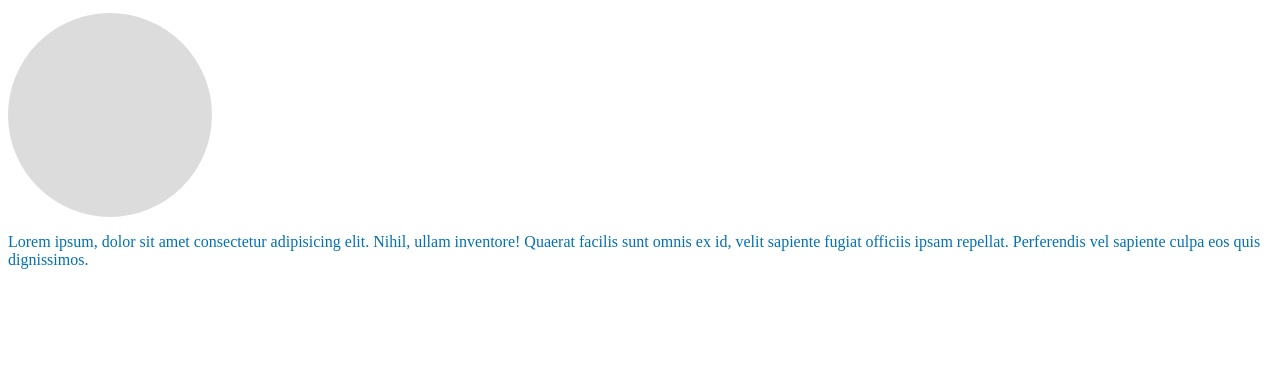
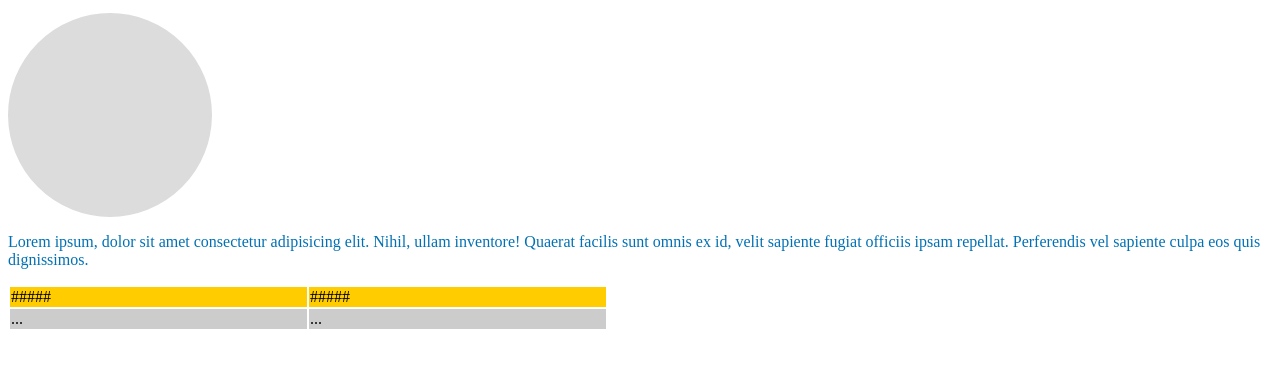
Before and after one commit to ViktoriaNechai/Git-Practise, a plain HTML site: page index.html in a window 1280 px wide. Shown: the part 119-486 px from the top of the page. Drawn offline with Linux system fonts and the light colour scheme.

Commit message:
added table

```diff
--- a/index.html
+++ b/index.html
@@ -10,6 +10,20 @@
         <p>Lorem ipsum dolor sit amet, consectetur adipisicing elit. Corrupti quibusdam, iusto labore facilis voluptate modi illum, alias rem dignissimos vel voluptates corporis, consectetur ipsa aliquam? Nulla ipsa amet exercitationem nesciunt.</p>
         <div class="photo" style="border-radius: 50%; border: 2px solid gainsboro; width: 200px; height: 200px; background-color: gainsboro;"></div>
         <p style="color: rgb(0, 113, 181)">Lorem ipsum, dolor sit amet consectetur adipisicing elit. Nihil, ullam inventore! Quaerat facilis sunt omnis ex id, velit sapiente fugiat officiis ipsam repellat. Perferendis vel sapiente culpa eos quis dignissimos.</p>
+        <table style="width: 600px;">
+            <thead style="background: #fc0">
+                <tr>
+                <td>#####</td>
+                <td>#####</td>
+                </tr>
+            </thead>
+            <tbody style="background: #ccc">
+                <tr>
+                <td> ... </td>
+                <td> ... </td>
+                </tr>
+            </tbody>
+        </table>
 
 
 
```
